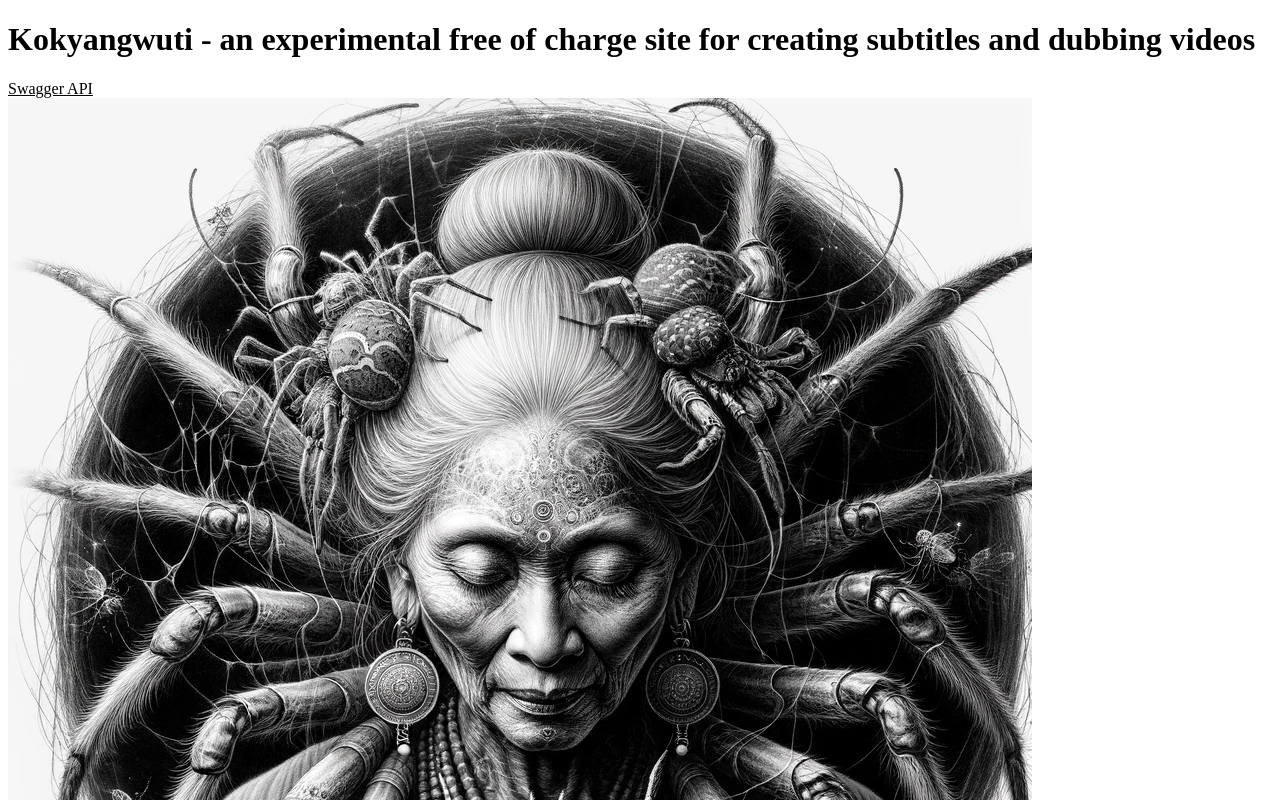
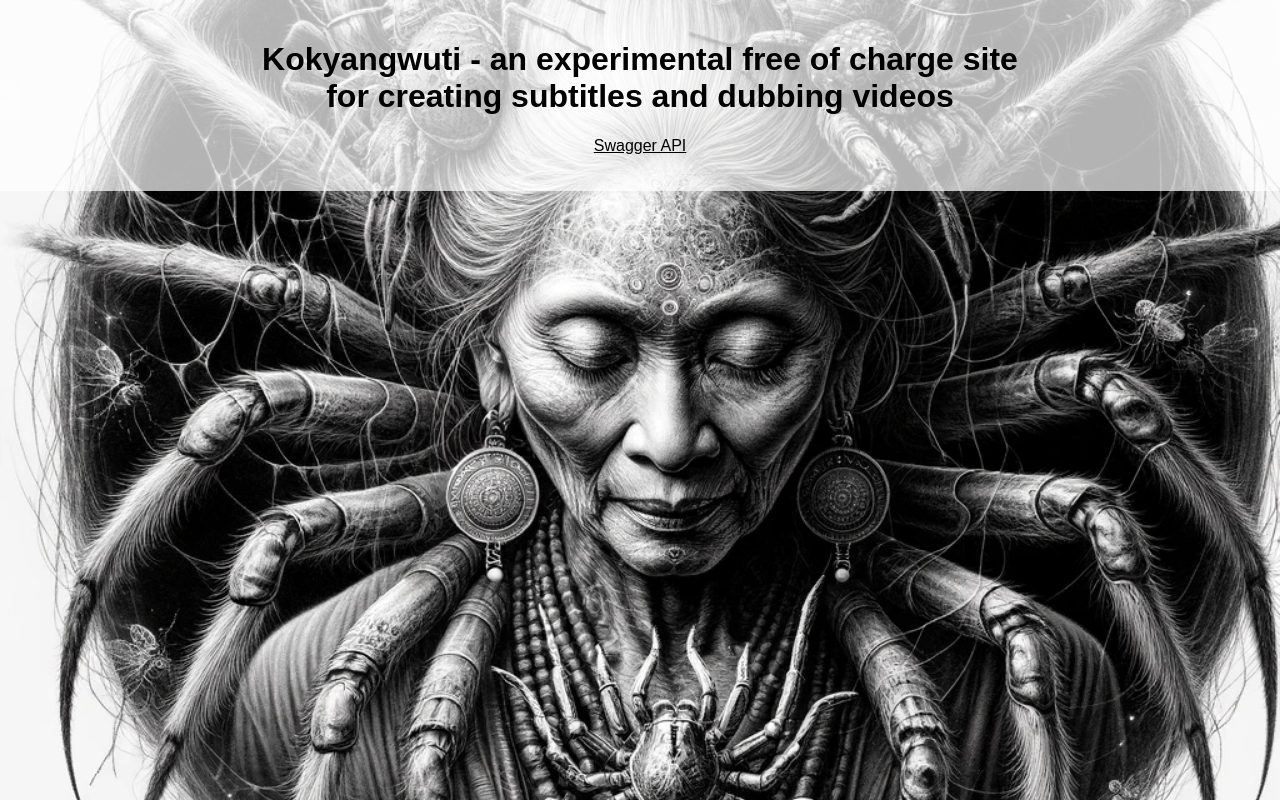
Before and after one commit to ra-coder/kokyangwuti, a plain HTML site: page landing/static/index.html in a window 1280 px wide. Shown: the top 800 px of the page. Drawn offline with Linux system fonts and the light colour scheme.

Commit message:
Update html template

```diff
--- a/landing/static/index.html
+++ b/landing/static/index.html
@@ -1,17 +1,38 @@
 <!DOCTYPE html>
 <html lang="en">
 <head>
-    <meta charset="UTF-8">
-    <meta name="viewport" content="width=device-width, initial-scale=1.0">
-    <title>Kokyangwuti - an experimental free of charge site for creating subtitles and dubbing videos.</title>
+  <meta charset="UTF-8">
+  <meta name="viewport" content="width=device-width, initial-scale=1.0">
+  <title>Your Website Title</title>
+  <style>
+    body {
+      margin: 0;
+      padding: 0;
+      font-family: Arial, sans-serif;
+      background-image: url('kokyangwuti-002.webp'); /* Change 'your-image.jpg' to the path of your image */
+      background-size: cover;
+      background-position: center;
+      background-attachment: fixed;
+    }
+
+    .overlay {
+      background-color: rgba(255, 255, 255, 0.7); /* Adjust the opacity as needed */
+      padding: 20px;
+    }
+
+    .content {
+      max-width: 800px;
+      margin: 0 auto;
+      text-align: center;
+    }
+  </style>
 </head>
 <body>
-    <h1>Kokyangwuti - an experimental free of charge site for creating subtitles and dubbing videos</h1>
-    <div>
-        <a href="link_to_your_swagger_api" target="_blank" style="color: black">Swagger API</a>
+  <div class="overlay">
+    <div class="content">
+      <h1>Kokyangwuti - an experimental free of charge site for creating subtitles and dubbing videos</h1>
+      <p><a href="link_to_your_swagger_api" target="_blank" style="color: black">Swagger API</a></p>
     </div>
-    <div>
-        <img src="kokyangwuti-002.webp" alt="old kokyangwuti" style="max-width: 100%; height: auto;">
-    </div>
+  </div>
 </body>
 </html>
```
